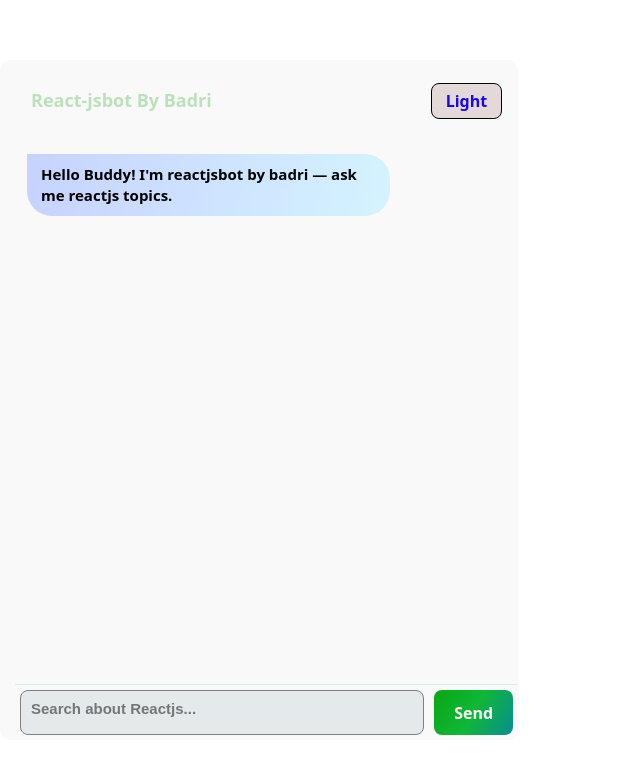
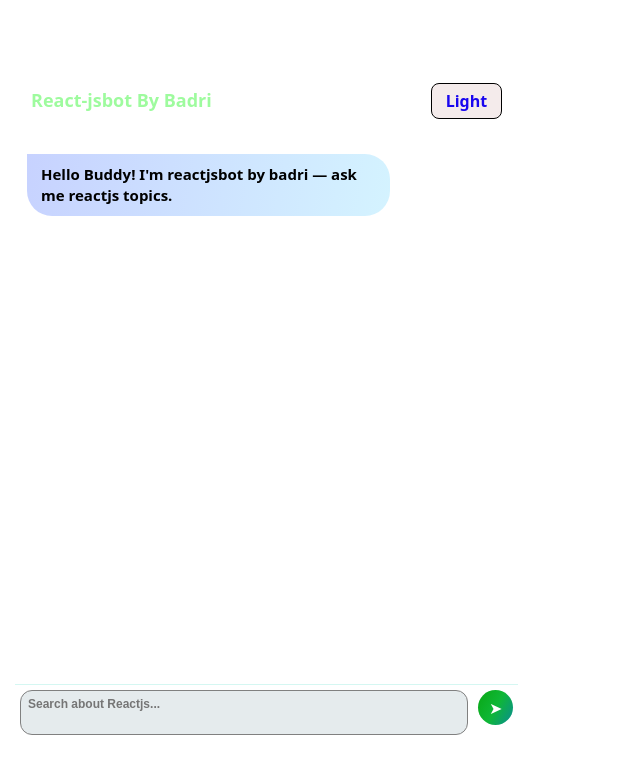
Before and after one commit to badrinathbadri1/reactjs-chatbot-by-badri, a React (Vite) app: page / in a window 1280 px wide. Shown: the top 774 px of the page, without its empty margins (0-640 px from the left). Built offline with nearby package versions, Linux system fonts and the light colour scheme.

Commit message:
UI alignment, layout fix

```diff
--- a/src/PhysicsBotByBadri.css
+++ b/src/PhysicsBotByBadri.css
@@ -1,7 +1,7 @@
 /* Global Theme Background */
 
 body.light {
-  background-color: #fff;
+  background-color:white;
   color: #000;
 }
 body.dark {
@@ -35,7 +35,7 @@ body.dark {
 }
 
 .chat-box.light {
-  background-color: #f9f9f9;
+  background-color: white;
   color: black;
 }
 
@@ -47,7 +47,7 @@ body.dark {
   justify-content: space-between;
   align-items: center;
   font-weight: bold;
-  color:rgb(187, 225, 187);
+  color:rgba(158, 251, 158, 1);
   height:50px;
 
 }
@@ -61,12 +61,12 @@ body.dark {
   padding: 6px 14px;
   border: none;
   border-radius: 8px;
-  background-color: rgb(227, 217, 217);
-  border:1.5px solid black;
+  background-color: rgba(244, 235, 235, 1);
+  border:1.2px solid black;
   color:rgb(25, 6, 239);
   font-weight: bold;
   cursor: pointer;
-  transition: 0.3s ease;
+  transition:all 0.5s ease-in-out ;
 }
 
 .chat-header button:hover {
@@ -81,6 +81,7 @@ body.dark {
   display: flex;
   flex-direction: column;
   gap: 12px;
+
 }
 
 /* Individual messages */
@@ -98,6 +99,7 @@ body.dark {
   align-self: flex-end;
   font-weight:700;
   border-radius: 25px 0px  25px 25px;
+  transition:all 0.5s ease-in-out ;
 }
 
 .message.bot {
@@ -108,6 +110,7 @@ body.dark {
 
   font-weight:bolder;
   border-radius: 0px 25px  25px 25px;
+  transition:all 0.5s ease-in-out ;
 
 
 
@@ -128,24 +131,25 @@ body.dark {
 .input-area textarea {
   flex: 1;
   resize: none;
-  padding: 10px;
-  border-radius: 8px;
+  padding:7px;
+  border-radius:12px;
   border: 1px solid #bbb;
-  font-size: 15px;
+  font-size: 12px;
   line-height: 1;
   background-color:rgba(227, 233, 235, 0.9);
-  border:1.5px solid grey;
+  border:1px solid grey;
   color:black;
-  font-weight: 600;
+  font-weight:600;
   font-family:sans-serif;
 
 }
 
 .input-area button {
-  padding: 0px 20px 0px 20px;
-  height: 45px;
+  padding: 0px 10px 0px 10px;
+  height:35px;
+  width:35px;
   border: none;
-  border-radius: 8px;
+  border-radius:100px;
   background: linear-gradient(120deg,#09a714, #0fb736, #098d94);
   color: #fff;
   font-weight:600;
--- a/src/PhysicsBotByBadri.jsx
+++ b/src/PhysicsBotByBadri.jsx
@@ -300,7 +300,7 @@ export default function PhysicsBotByBadri() {
           onKeyDown={handleKeyDown}
           placeholder="Search about Reactjs..."
         />
-        <button onClick={handleSend}>Send</button>
+        <button onClick={handleSend}>➤</button>
       </div>
     </div>
   );
```
